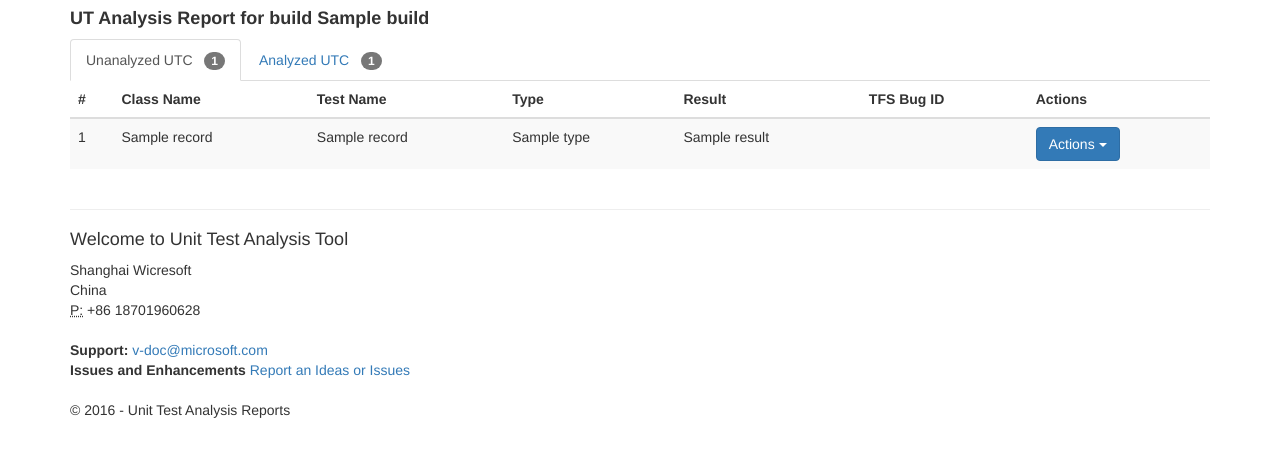
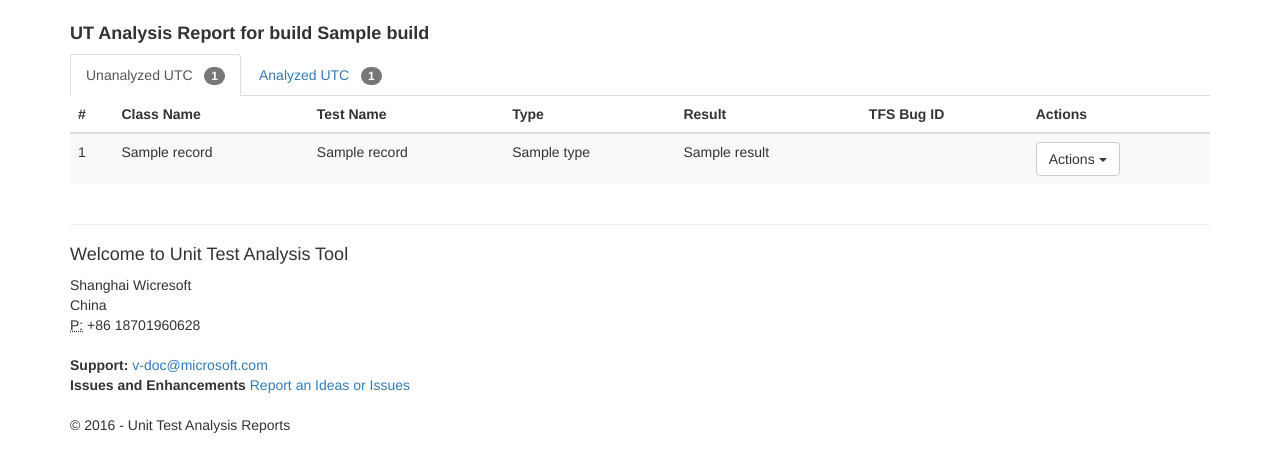
Before and after one commit to Wicreman/UnitTestAnalysis, a Flask app: template UnitTestAnalysis/UnitTestAnalysis/templates/detail.html in a window 1280 px wide. Shown: the part 51-523 px from the top of the page. Run offline with Flask 2, Linux system fonts and the light colour scheme; the template is opened without the code that fills it: most values are stand-ins (such as "Sample title", 1, 10 or a date in 2020); parts of the project's set-up code (start-up, migrations or seed data) failed here and were passed over; some libraries are stand-ins or nearby versions.

Commit message:
Update CSS

```diff
--- a/UnitTestAnalysis/UnitTestAnalysis/static/content/site.css
+++ b/UnitTestAnalysis/UnitTestAnalysis/static/content/site.css
@@ -5,6 +5,7 @@ body {
 
 /* Set padding to keep content from hitting the edges */
 .body-content {
+    margin-top: 15px;
     padding-left: 15px;
     padding-right: 15px;
 }
--- a/UnitTestAnalysis/UnitTestAnalysis/templates/detail.html
+++ b/UnitTestAnalysis/UnitTestAnalysis/templates/detail.html
@@ -34,7 +34,7 @@
                             <td>
                                 <!-- Trigger the modal with a button -->
                                 <div class="btn-group">
-                                    <button type="button" class="btn btn-primary dropdown-toggle" data-toggle="dropdown" aria-haspopup="true" aria-expanded="false">
+                                    <button type="button" class="btn btn-default dropdown-toggle" data-toggle="dropdown" aria-haspopup="true" aria-expanded="false">
                                         Actions
                                         <span class="caret"></span>
                                     </button>
@@ -116,11 +116,11 @@
                             <td>{{ record['TestName'] }}</td>
                             <td>{{ record['Type'] }}</td>
                             <td>{{ record['Result'] }}</td>
-                            <td><a href="http://vstfmbs:8080/tfs/MBS/DAXSE/_workitems/edit/{{ record['TFSBugID'] }}">{{ record['TFSBugID'] }}</a></td>
+                            <td><a target="_blank" href="http://vstfmbs:8080/tfs/MBS/DAXSE/_workitems/edit/{{ record['TFSBugID'] }}">{{ record['TFSBugID'] }}</a></td>
                             <td>
                                 <!-- Trigger the modal with a button -->
                                 <div class="btn-group">
-                                    <button type="button" class="btn btn-primary dropdown-toggle" data-toggle="dropdown" aria-haspopup="true" aria-expanded="false">
+                                    <button type="button" class="btn btn-default dropdown-toggle" data-toggle="dropdown" aria-haspopup="true" aria-expanded="false">
                                         Actions
                                         <span class="caret"></span>
                                     </button>
--- a/UnitTestAnalysis/UnitTestAnalysis/templates/index.html
+++ b/UnitTestAnalysis/UnitTestAnalysis/templates/index.html
@@ -33,7 +33,7 @@
                     <td>
                         <!-- Trigger the modal with a button -->
                         <div class="btn-group">
-                            <button type="button" class="btn btn-primary dropdown-toggle" data-toggle="dropdown" aria-haspopup="true" aria-expanded="false">
+                            <button type="button" class="btn btn-default dropdown-toggle" data-toggle="dropdown" aria-haspopup="true" aria-expanded="false">
                                 Actions
                                 <span class="caret"></span>
                             </button>
--- a/UnitTestAnalysis/UnitTestAnalysis/templates/layout.html
+++ b/UnitTestAnalysis/UnitTestAnalysis/templates/layout.html
@@ -6,7 +6,7 @@
     <meta name="viewport" content="width=device-width, initial-scale=1.0">
     <title>{{ title }} - Happy UTC Analysis</title>
     <!--<link rel="stylesheet" type="text/css" href="/static/content/bootstrap.min.css" />-->
-    <link rel="stylesheet" type="text/css" href="https://maxcdn.bootstrapcdn.com/bootswatch/3.3.6/united/bootstrap.min.css" />
+    <link rel="stylesheet" type="text/css" href="https://maxcdn.bootstrapcdn.com/bootswatch/3.3.6/flatly/bootstrap.min.css" />
     <link rel="stylesheet" type="text/css" href="/static/content/site.css" />
     <script src="/static/scripts/modernizr-2.6.2.js"></script>
     <!-- HTML5 shim and Respond.js for IE8 support of HTML5 elements and media queries -->
--- a/UnitTestAnalysis/UnitTestAnalysis/templates/query.html
+++ b/UnitTestAnalysis/UnitTestAnalysis/templates/query.html
@@ -43,7 +43,7 @@
                         <th>Date</th>
                         <th>Branch</th>
                         <th>Result</th>
-                        <th>TFS ID</th>
+                        <th>TFS Bug ID</th>
                         <th>Error Message</th>
                     </tr>
                 </thead>
@@ -51,7 +51,7 @@
                     {% for record in records %}
                     <tr>
                         <td>{{ loop.index }}</td>
-                        <td><a href="{{ url_for('detail', build=record['Build'])}}" >{{ record['Build'] }} </a></td>
+                        <td><a target="_blank" href="{{ url_for('detail', build=record['Build'])}}" >{{ record['Build'] }} </a></td>
                         <td>{{ record['Date'] }}</td>
                         <td>{{ record['Branch'] }}</td>
                         {% if record['Result'] == 'Passed' %}
@@ -70,7 +70,7 @@
                         <td>
 
                             {% if record['ErrorMessage'] %}
-                            <a tabindex="0" class="btn btn-primary" role="button" data-placement="left" data-toggle="popover" data-trigger="focus" title="{{ record['TestName'] }}" data-content="{{ record['ErrorMessage'] }}">View detailed Error</a>
+                            <a tabindex="0" class="btn btn-default" role="button" data-placement="left" data-toggle="popover" data-trigger="focus" title="{{ record['TestName'] }}" data-content="{{ record['ErrorMessage'] }}">View detailed Error</a>
                             {% else %}
                             &nbsp;
                             {% endif %}
```
Also changed, not shown: 1 other file.
